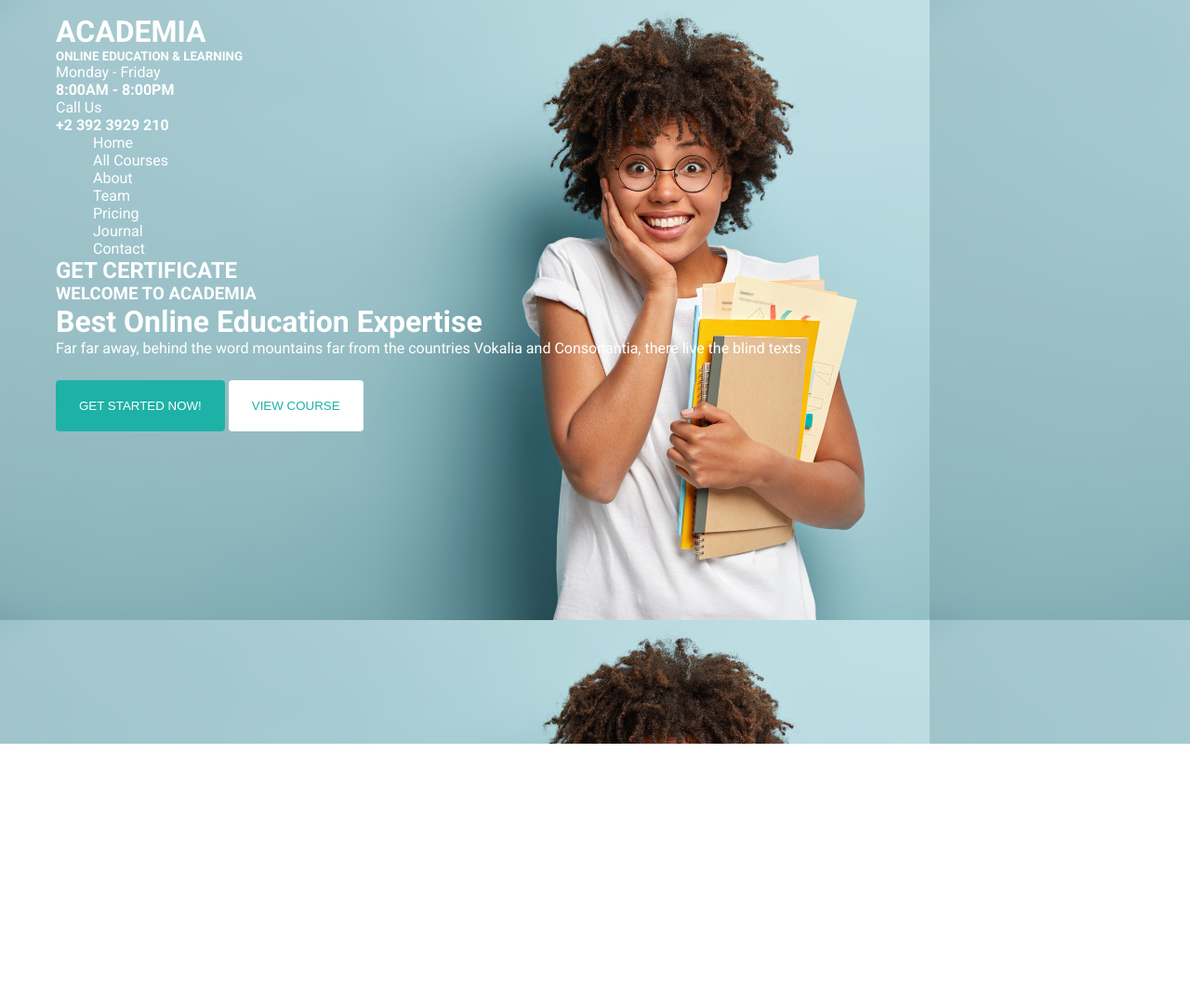
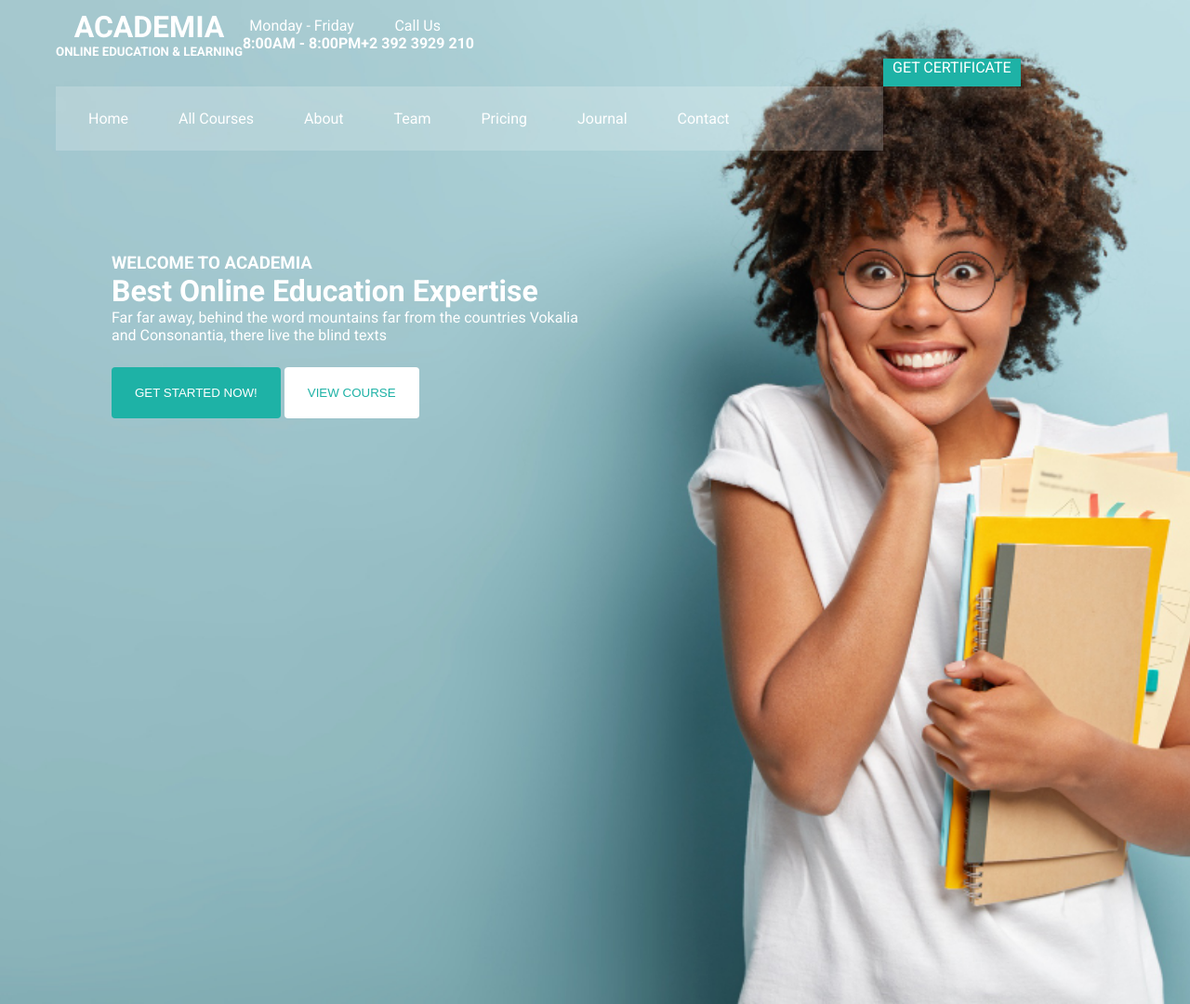
Before and after one commit to ebokes/Academia, a plain HTML site: page index.html in a window 1280 px wide. Shown: the whole page at 93% size. Before the commit the page ends 800 px from the top, so only its background shows below. Drawn offline with Linux system fonts and the light colour scheme.

Commit message:
added more code to enhance landing page appearance

```diff
--- a/index.html
+++ b/index.html
@@ -12,6 +12,10 @@
 </head>
 
 <body>
+ <div class="banner">
+
+
+  <div class="container">
    <header>
     <div class="logo">
      <h1 class="logo-text1">ACADEMIA</h1>
@@ -27,28 +31,36 @@
     </div>
    </header>
 
+
+   <div class="nav-bar-container">
    <div class="nav-bar">
     <ul>
-   <li>Home</li>
-   <li>All Courses</li>
-   <li>About</li>
-   <li>Team</li>
-   <li>Pricing</li>
-   <li>Journal</li>
-   <li>Contact</li>
+     <li><a class="home" href="#">Home</a></li>
+     <li><a href="#">All Courses</a></li>
+     <li><a href="#">About</a></li>
+     <li><a href="#">Team</a></li>
+     <li><a href="#">Pricing</a></li>
+     <li><a href="#">Journal</a></li>
+     <li><a href="#">Contact</a></li>
     </ul>
-  <h2>GET CERTIFICATE</h2>
+    </div>
+    <!-- <div class="get"> -->
+      <p class="get">GET CERTIFICATE</p>
+    <!-- </div> -->
    </div>
    <div class="intro">
     <h3>WELCOME TO ACADEMIA</h3>
     <h1>Best Online Education Expertise</h1>
-  <p>Far far away, behind the word mountains far from the countries Vokalia and Consonantia, there live the blind texts
+    <p>Far far away, behind the word mountains far from the countries Vokalia and Consonantia, there live the blind
+     texts
     </p>
     <div class="button-container">
      <button class="get-started" type="submit">GET STARTED NOW!</button>
      <button class="view-course" type="submit">VIEW COURSE</button>
     </div>
    </div>
+  </div>
+ </div>
 </body>
 
 </html>
--- a/style.css
+++ b/style.css
@@ -1,24 +1,71 @@
 *{
  margin: 0;
- /* padding: 0; */
+ padding: 0;
 }
 body{
- background-image: url(img/36267\ \(1000×667\).jpg);
  margin: 0;
- padding:15px 60px;
+ /* padding:15px 60px; */
  color: white;
  font-family: 'Roboto', sans-serif;
 
 }
-ul{
+
+.banner{
+ background-image: url(img/36267\ \(1000×667\).jpg);
+ width: 100%;
+ height: 135vh;
+ background-size: cover;
+ background-position:center;
+}
+header{
+ display: flex;
+ align-items: center;
+ text-align: center;
+}
+.nav-bar{
+ width: 75%;
+ margin: 30px 0;
+ padding: 25px 10px;
+ font-size:150;
+ display: flex;
+ align-items: center;
+ justify-content: space-between;
+ background:rgba(249, 250, 250, 0.2);
+}
+.container{
+ padding: 10px 60px;
+}
+.nav-bar ul li{
  list-style: none;
+ display: inline-block;
+ margin: 0 25px;
+}
+.nav-bar ul li a{
+ text-decoration: none;
+ color: white;
 
+}
+.nav-bar ul li a .home{
+ color:#1eb2a6;
+}
+.nav-bar-container{
+ display: flex;
+}
+.get{
+ background-color: #1eb2a6;
+ padding: 0 10px;
+ margin: 0;
+ height: 30px;
 }
 .value{
  font-weight: 600;
 }
 .button-container{
  padding: 25px 0;
+}
+.intro{
+ width: 530px;
+ margin: 80px 0 0 60px;
 }
 .get-started{
  padding: 20px 25px;
```
Lines whose indentation alone changed are shown as unchanged.
